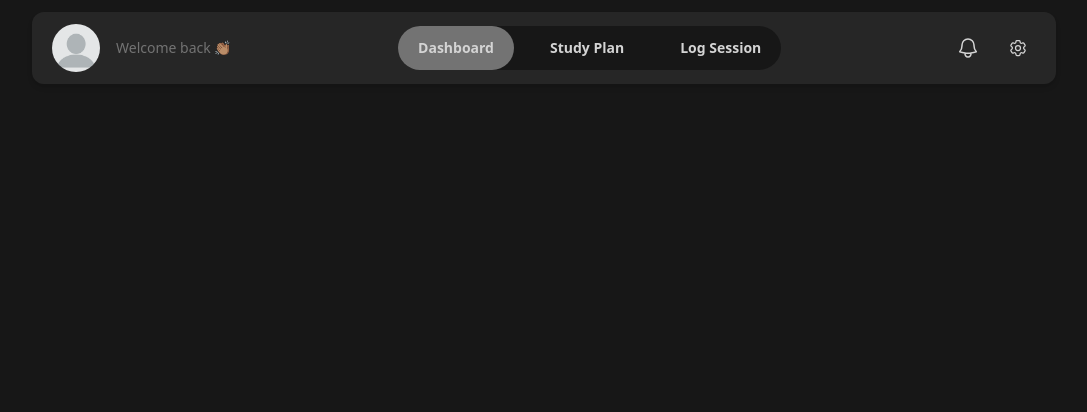
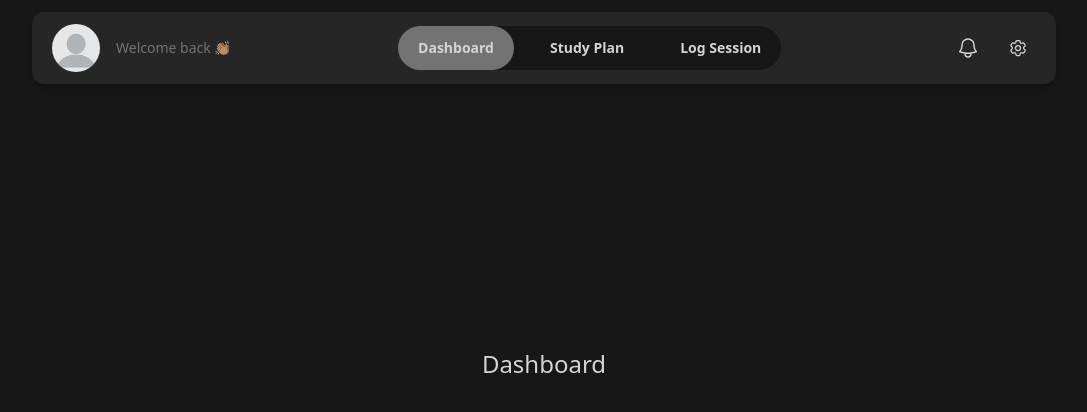
Before and after one commit to TEMIYORES/AI-Powered-Meal-Calorie-Estimator, a React (Vite) app: page /dashboard in a window 1280 px wide. Shown: the top 412 px of the page, without its empty margins (96-1183 px from the left). Built offline with nearby package versions, Linux system fonts and the light colour scheme; no server answers.

Commit message:
updated dashboard content and styles

```diff
--- a/src/pages/Dashboard.tsx
+++ b/src/pages/Dashboard.tsx
@@ -9,6 +9,9 @@ const Dashboard = () => {
     <>
       <main className="relative w-full min-h-screen bg-bg flex flex-col self-center px-[2%] py-3 transition-all duration-500 ease-in-out md:px-[5%] lg:px-[10%]">
         <Header />
+        <div className="text-center text-2xl flex justify-center items-center text-textcolor h-[70vh]">
+          Dashboard
+        </div>
       </main>
     </>
   );
```
